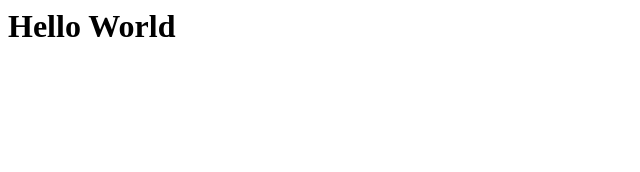
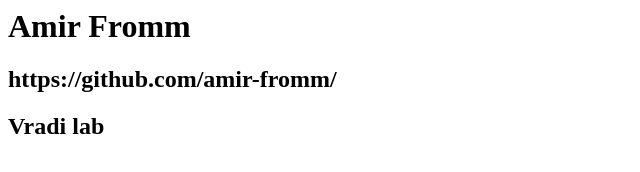
Before and after one commit to amir-fromm/amir-fromm.github.io, a plain HTML site: page index.html in a window 1280 px wide. Shown: the whole page, without its empty margins (0-640 px from the left). Drawn offline with Linux system fonts and the light colour scheme.

Commit message:
Update index.html

```diff
--- a/index.html
+++ b/index.html
@@ -1 +1,3 @@
-<h1>Hello World<h/1>
+<h1> Amir Fromm </h1>
+<h2> https://github.com/amir-fromm/ </h2>
+<h2> Vradi lab </h2>
```
